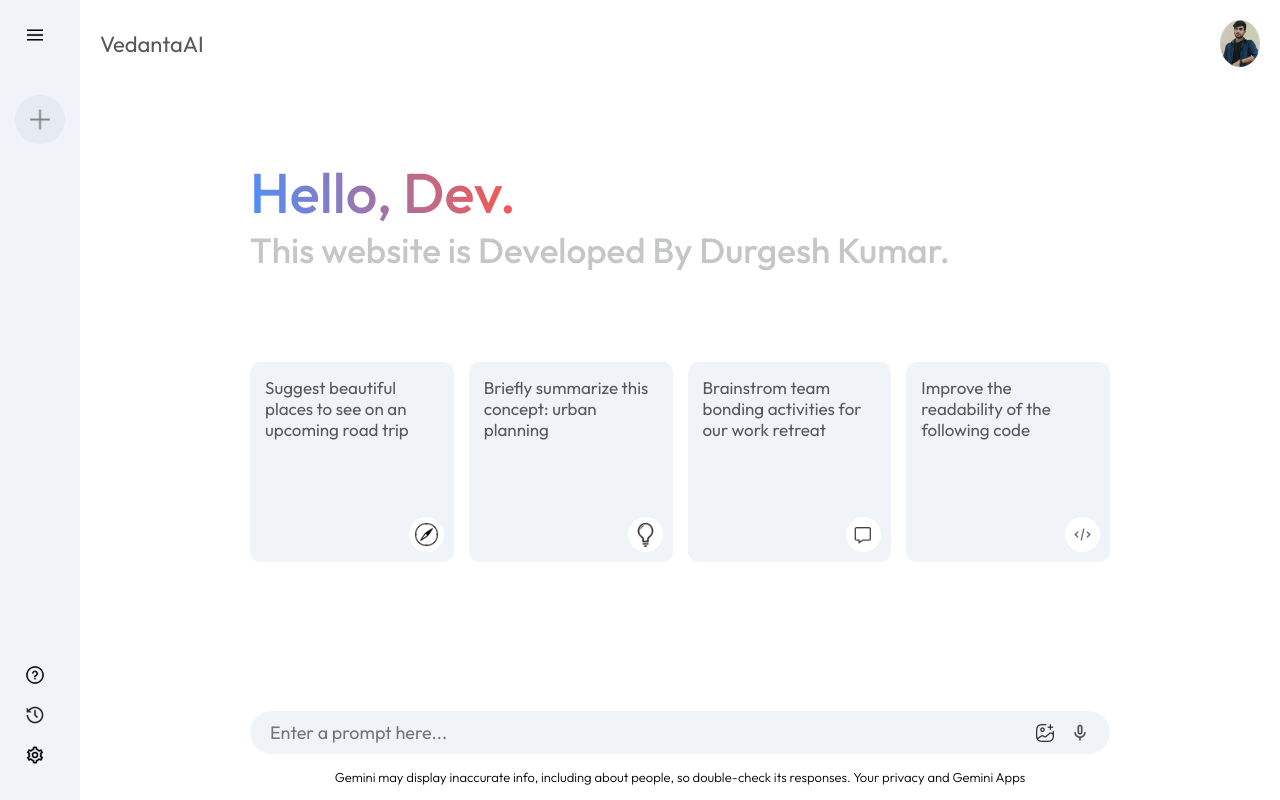
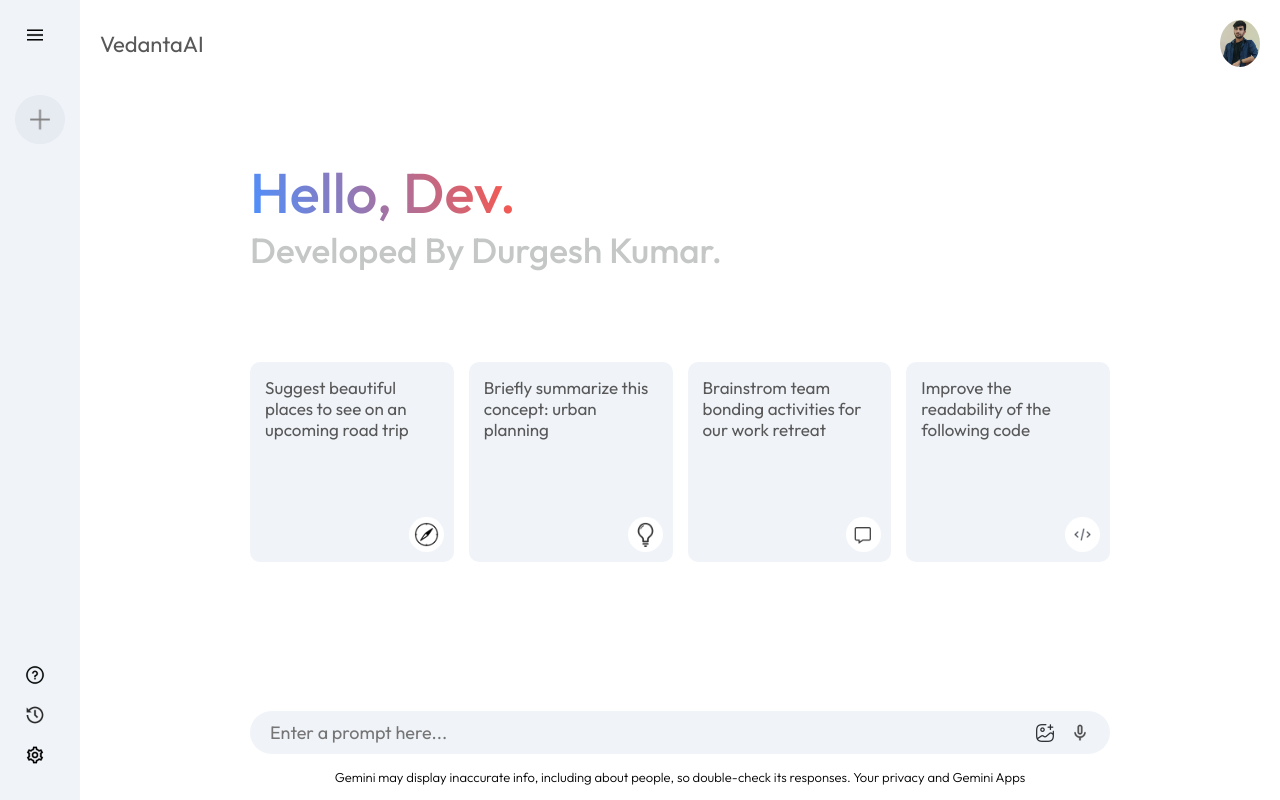
Before and after one commit to Durgesh1236/VedantaAI, a React (Vite) app: page / in a window 1280 px wide. Built offline with nearby package versions, Linux system fonts and the light colour scheme.

Commit message:
first commit

```diff
--- a/src/component/Main/Main.jsx
+++ b/src/component/Main/Main.jsx
@@ -37,7 +37,7 @@ const Main = () => {
                                     <span>Hello, Dev.</span>
                                 </p>
                                 <p id="name">
-                                This website is Developed By Durgesh Kumar.
+                                 Developed By Durgesh Kumar.
                                 </p>
                             </div>
 
```
